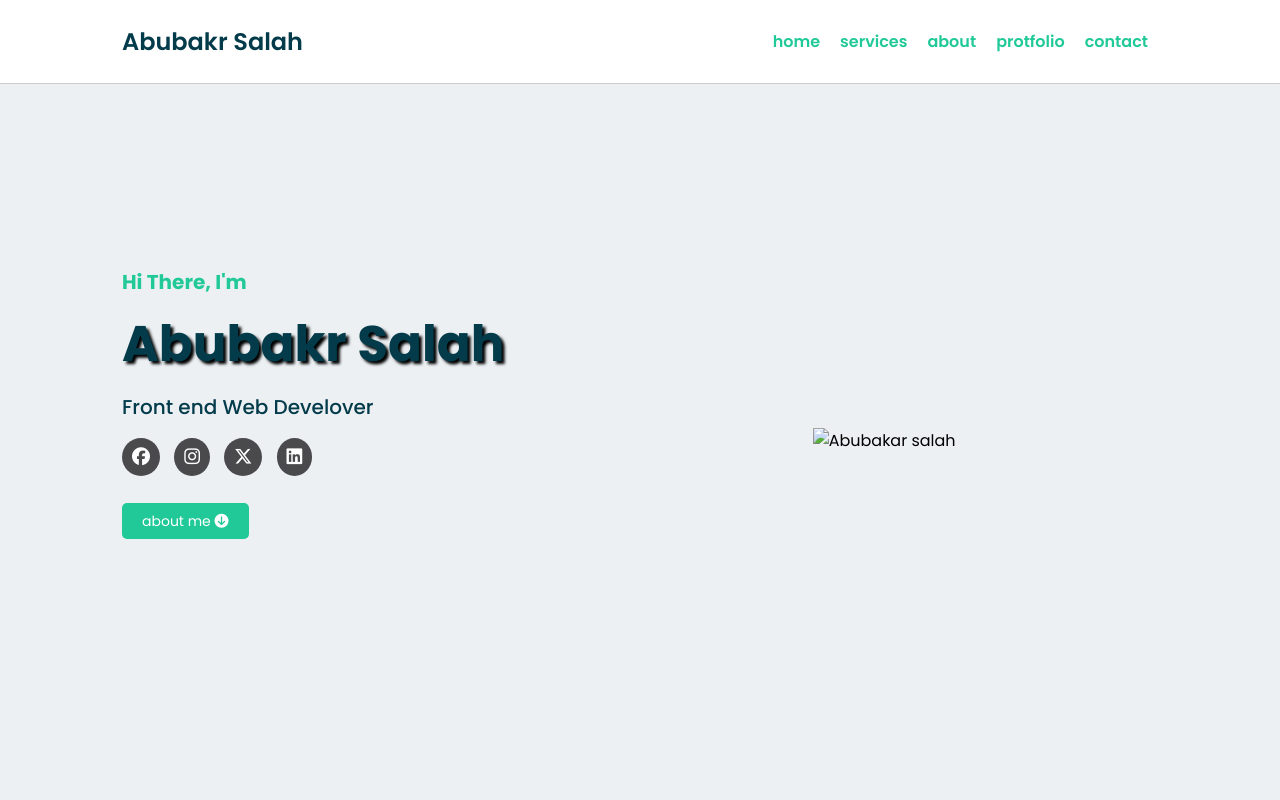
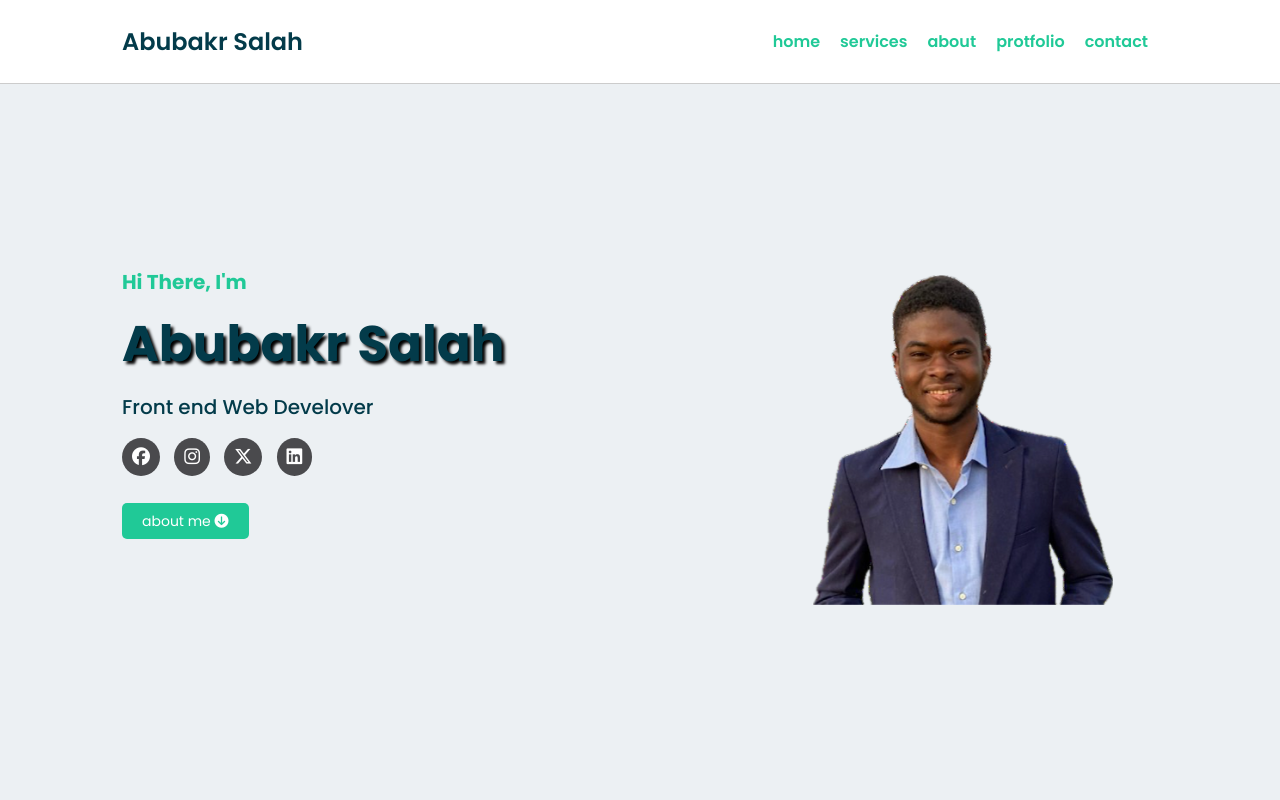
Before and after one commit to abubakar-salah/test-prof, a plain HTML site: page index.html in a window 1280 px wide. Shown: the top 800 px of the page. Drawn offline with Linux system fonts and the light colour scheme; files whose address does not match are found by name.

Commit message:
Update index.html

```diff
--- a/index.html
+++ b/index.html
@@ -48,7 +48,7 @@
             </div>
             <a href="#about" class="btn-primary">about me <i class="fa-solid fa-circle-arrow-down"></i> </a>
             </div>
-            <img src="/pics/my pics.png" alt="Abubakar salah">
+            <img src="my pics.png" alt="Abubakar salah">
         </div>
      </header>
      <!-- header end -->
```
